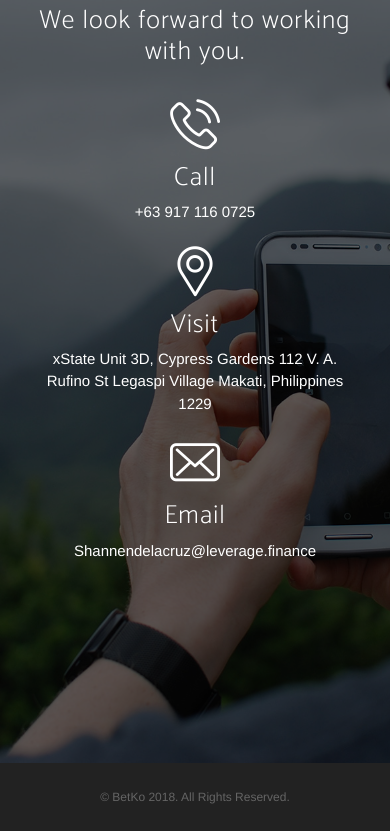
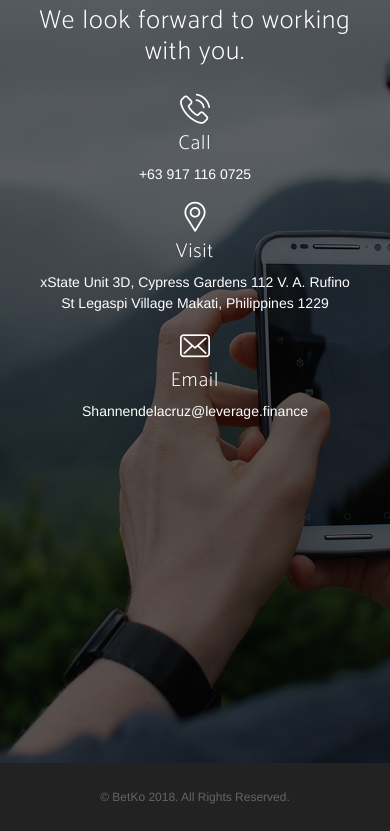
Before and after one commit to amubawrnaw/BetKo, a plain HTML site: page index.html in a window 390 px wide. Shown: the part 3581-4412 px from the top of the page. Drawn offline with nearby package versions, Linux system fonts and the light colour scheme; a web font is replaced by a local one.

Commit message:
fixed bugs and contact details font sizes

```diff
--- a/css/font/flaticon.css
+++ b/css/font/flaticon.css
@@ -28,6 +28,18 @@
 font-style: normal;
 }
 
+@media(max-width:992px){
+    [class^="flaticon-"]:before, [class*=" flaticon-"]:before,
+    [class^="flaticon-"]:after, [class*=" flaticon-"]:after {
+        font-family: Flaticon;
+        font-size: 30px;
+        font-style: normal;
+    }
+}
+
+
+
+
 .flaticon-phone-call:before { content: "\f100"; }
 .flaticon-placeholder:before { content: "\f101"; }
 .flaticon-envelope:before { content: "\f102"; }
--- a/css/new-age.css
+++ b/css/new-age.css
@@ -325,10 +325,13 @@ section.contact p{
 
 @media (max-width: 992px) {
   section.contact h3 {
-    font-size: 26px;
+    font-size: 25px;
   }
+    section.contact .feature-item h3{
+        font-size: 20px;
+    }
     section.contact p{
-        font-size: 15px;
+        font-size: 14px;
         margin-bottom:10px;
     }
 
--- a/js/verify.js
+++ b/js/verify.js
@@ -4,6 +4,7 @@ var path = window.location.pathname;
 console.log(path + " <");
 if(user!=null){
     if(path.indexOf("index.html")!= -1 || path == "/" || path.length == 0){
+
         window.location.replace('landing.html');
     }
 }else if(path.indexOf("landing.html")!=-1){
--- a/new-age.js
+++ b/new-age.js
@@ -62,6 +62,11 @@
         hideErrors();
         //login
         if(index == 0){
+            //handles event if user reg -> login -> back to reg
+            if($("#submit-form").val() == "OK"){
+                resetReg();
+            }
+
             $("#regTab").removeClass("active");
             $("#loginTab").addClass("active");
 
@@ -95,7 +100,6 @@
         var btn = $(this).val();
         hideErrors();
         if(btn == "Register"){
-            console.log("sumulod");
             var user = $("#user").val();
             var email = $("#email").val();
             var pass = $("#pass").val();
@@ -103,7 +107,6 @@
             var phone = $("#phone").val();
             var check = $("#notifs").is(":checked");
 
-            console.log(validateEmail(email));
             if(pass != pass2){
                 $("#mismatch").css("display", "block");
             }else if(email == "" || pass == "" || phone == "" || pass2 == "" || user == ""){
@@ -184,10 +187,7 @@
         $("#mymodal").modal('hide');
     });
 
-    //resets modal view on exit;
-    $("#mymodal").on('hidden.bs.modal', function(){
-        if($("#submit-form").val() == "OK"){
-            //reset view
+    function resetReg(){
         hideErrors();
 
         $(".register-form").css("display", "block");
@@ -201,6 +201,13 @@
         $("#pass2").val("");
         $("#user").val("");
         $("#notifs").prop('checked',false);
+    }
+
+    //resets modal view on exit;
+    $("#mymodal").on('hidden.bs.modal', function(){
+        if($("#submit-form").val() == "OK"){
+            //reset view
+            resetReg();
         }
     });
 
```
Lines whose indentation alone changed are shown as unchanged.
